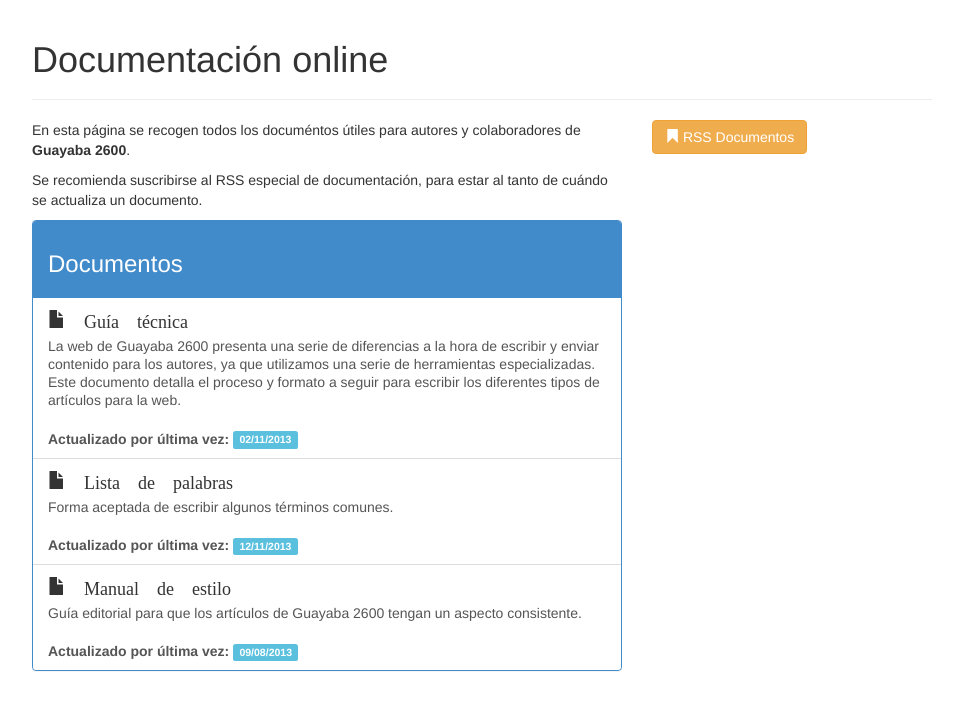
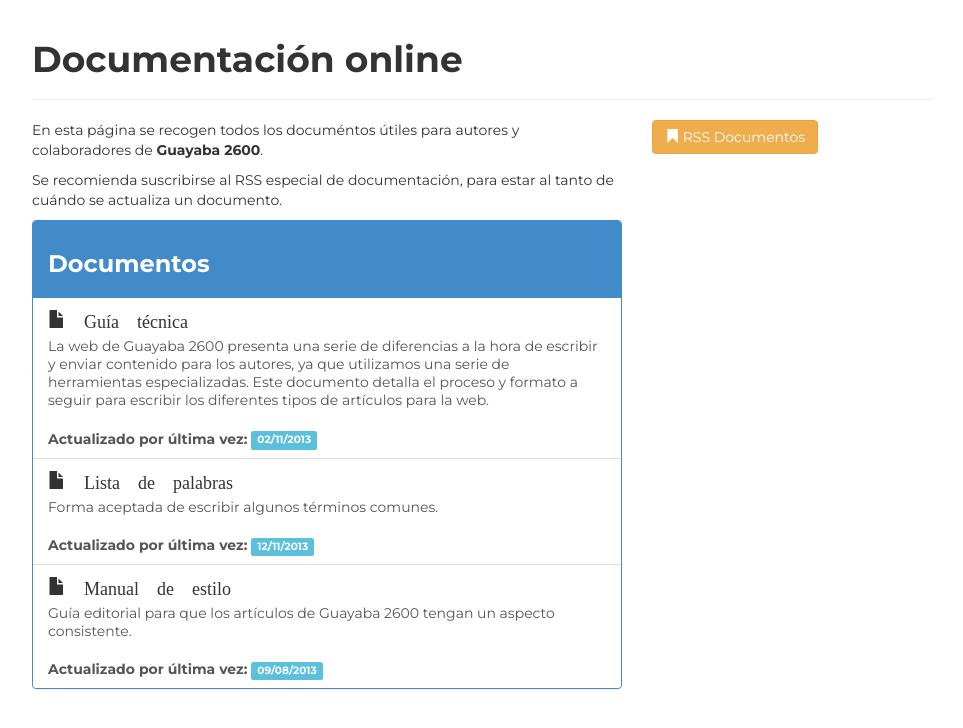
Before and after one commit to iacs/guayaba-ng, a Jekyll site: the page built from autores/docs/index.html, in a window 1280 px wide. Shown: the top 728 px of the page, without its empty margins (158-1121 px from the left). Built offline with Jekyll 4.4.1, drawn with Linux system fonts in a browser that asks for light colours.

Commit message:
Documentación usando nueva fuente

```diff
--- a/_layouts/documentation.html
+++ b/_layouts/documentation.html
@@ -5,7 +5,7 @@
   <title>{% if page.title %} {{ page.title }} | {% endif %}Documentación Guayaba 2600</title>
   <meta name="description" content="{{page.description}}">
   <meta name="viewport" content="width=device-width, initial-scale=1.0">
-  <link href='http://fonts.googleapis.com/css?family=Maven+Pro:500,900' rel='stylesheet' type='text/css'>
+  <link href='http://fonts.googleapis.com/css?family=Montserrat:400,700' rel='stylesheet' type='text/css'>
   <link href="/css/bootstrap.min.css" rel="stylesheet" media="screen">
   <link href="/img/favicon.ico" rel="shortcut icon">
 
@@ -20,6 +20,16 @@
       }
     }
 
+    body {
+      font-family: "Montserrat", "Helvetica", sans-serif;
+      font-weight: 400;
+    }
+
+    h1, h2, h3, h4, h5 {
+      font-family: "Montserrat", "Helvetica", sans-serif;
+      font-weight: 700;
+    }
+
   </style>
 
 </head>
```
